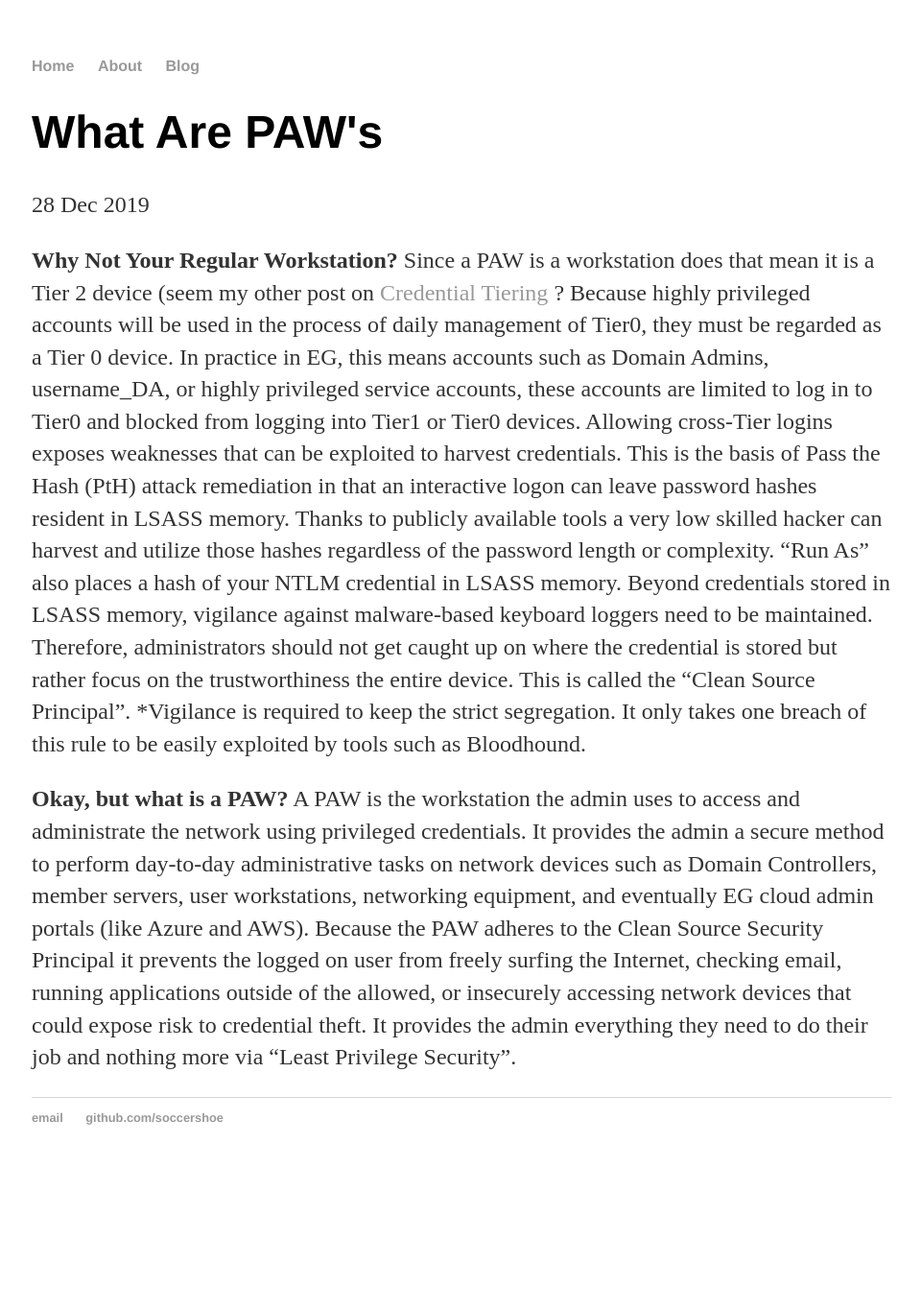
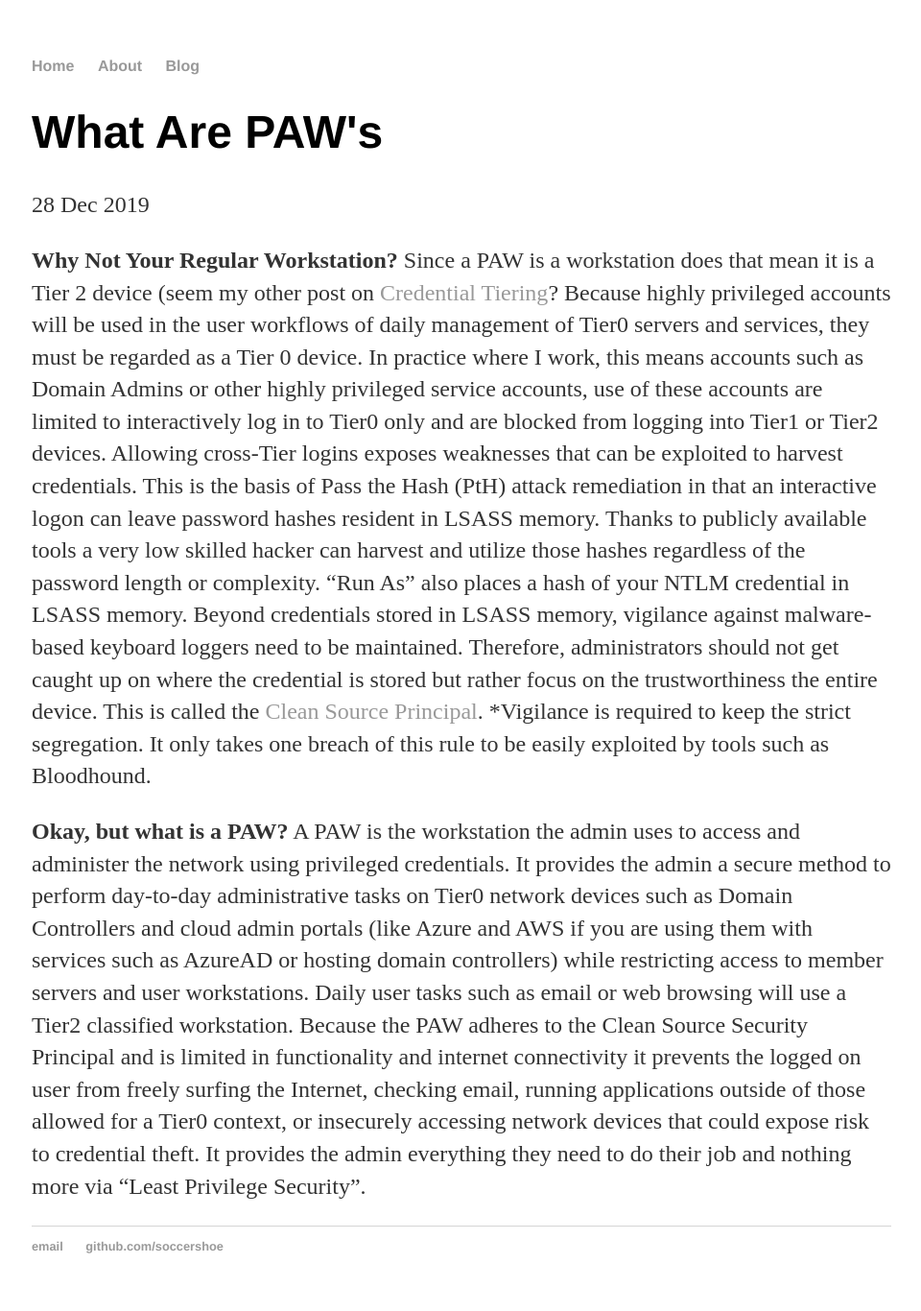
Before and after one commit to soccershoe/JustAnotherAdmin, a Jekyll site: the page built from _posts/2019-12-28-WhatArePAWs.md, in a window 1280 px wide. Shown: the whole page at 96% size, without its empty margins (159-1119 px from the left). Built offline with Jekyll 4.4.1, drawn with Linux system fonts in a browser that asks for light colours; before the commit the page ends 1232 px from its top, so only the background shows below that.

Commit message:
more today

```diff
--- a/_posts/2019-12-28-WhatArePAWs.md
+++ b/_posts/2019-12-28-WhatArePAWs.md
@@ -5,10 +5,8 @@ date: 2019-12-28
 ---
 
 **Why Not Your Regular Workstation?**
-Since a PAW is a workstation does that mean it is a Tier 2 device (seem my other post on
-[Credential Tiering](Tiers defined below)
-?  Because highly privileged accounts will be used in the process of daily management of Tier0, they must be regarded as a Tier 0 device.  In practice in EG, this means accounts such as Domain Admins, username_DA, or highly privileged service accounts, these accounts are limited to log in to Tier0 and blocked from logging into Tier1 or Tier0 devices.  Allowing cross-Tier logins exposes weaknesses that can be exploited to harvest credentials.  This is the basis of Pass the Hash (PtH) attack remediation in that an interactive logon can leave password hashes resident in LSASS memory.  Thanks to publicly available tools a very low skilled hacker can harvest and utilize those hashes regardless of the password length or complexity.  “Run As” also places a hash of your NTLM credential in LSASS memory.  Beyond credentials stored in LSASS memory, vigilance against malware-based keyboard loggers need to be maintained.  Therefore, administrators should not get caught up on where the credential is stored but rather focus on the trustworthiness the entire device. This is called the “Clean Source Principal”.
+Since a PAW is a workstation does that mean it is a Tier 2 device (seem my other post on [Credential Tiering](https://soccershoe.github.io/JustAnotherAdmin/blog/2020/01/07/CredentialTiering)?  Because highly privileged accounts will be used in the user workflows of daily management of Tier0 servers and services, they must be regarded as a Tier 0 device.  In practice where I work, this means accounts such as Domain Admins or other highly privileged service accounts, use of these accounts are limited to interactively log in to Tier0 only and are blocked from logging into Tier1 or Tier2 devices.  Allowing cross-Tier logins exposes weaknesses that can be exploited to harvest credentials.  This is the basis of Pass the Hash (PtH) attack remediation in that an interactive logon can leave password hashes resident in LSASS memory.  Thanks to publicly available tools a very low skilled hacker can harvest and utilize those hashes regardless of the password length or complexity.  “Run As” also places a hash of your NTLM credential in LSASS memory.  Beyond credentials stored in LSASS memory, vigilance against malware-based keyboard loggers need to be maintained.  Therefore, administrators should not get caught up on where the credential is stored but rather focus on the trustworthiness the entire device. This is called the [Clean Source Principal](https://docs.microsoft.com/en-us/windows-server/identity/securing-privileged-access/securing-privileged-access-reference-material).
 *Vigilance is required to keep the strict segregation.  It only takes one breach of this rule to be easily exploited by tools such as Bloodhound.
 
 **Okay, but what is a PAW?**
-A PAW is the workstation the admin uses to access and administrate the network using privileged credentials. It provides the admin a secure method to perform day-to-day administrative tasks on network devices such as Domain Controllers, member servers, user workstations, networking equipment, and eventually EG cloud admin portals (like Azure and AWS). Because the PAW adheres to the Clean Source Security Principal it prevents the logged on user from freely surfing the Internet, checking email, running applications outside of the allowed, or insecurely accessing network devices that could expose risk to credential theft. It provides the admin everything they need to do their job and nothing more via “Least Privilege Security”.
+A PAW is the workstation the admin uses to access and administer the network using privileged credentials. It provides the admin a secure method to perform day-to-day administrative tasks on Tier0 network devices such as Domain Controllers and cloud admin portals (like Azure and AWS if you are using them with services such as AzureAD or hosting domain controllers) while restricting access to member servers and user workstations.  Daily user tasks such as email or web browsing will use a Tier2 classified workstation. Because the PAW adheres to the Clean Source Security Principal and is limited in functionality and internet connectivity it prevents the logged on user from freely surfing the Internet, checking email, running applications outside of those allowed for a Tier0 context, or insecurely accessing network devices that could expose risk to credential theft. It provides the admin everything they need to do their job and nothing more via “Least Privilege Security”.
```
Also changed, not shown: _posts/2019-10-07-DefenderUpdates.md (+4 -1 lines).
